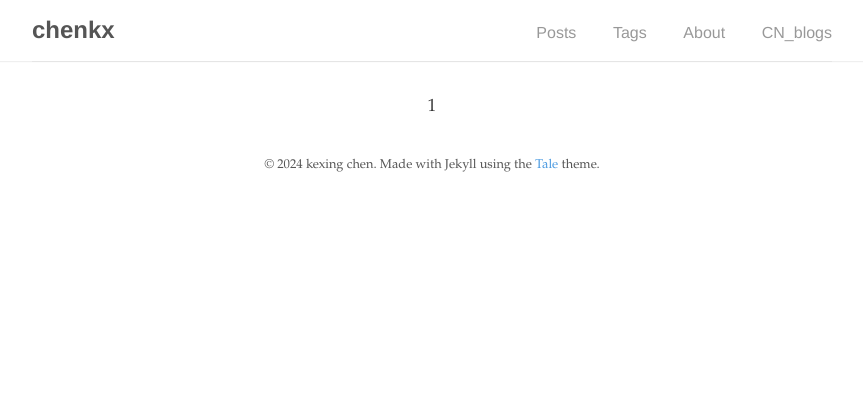
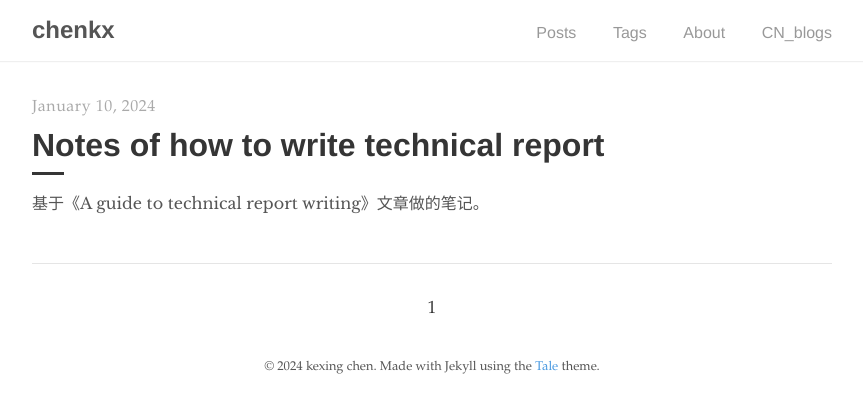
Before and after one commit to ckxkexing/chenkx.github.io, a Jekyll site: the page built from index.html, in a window 1280 px wide. Shown: the top 413 px of the page, without its empty margins (208-1071 px from the left). Built offline with Jekyll 4.4.1, drawn with Linux system fonts in a browser that asks for light colours; the list of posts is cut into pages by our own code; part of the change alters nothing that is shown.

Commit message:
add notes of how to write tech report

```diff
--- a/_config.yml
+++ b/_config.yml
@@ -14,6 +14,7 @@ author:
 
 # Build settings
 markdown:       kramdown
+highlighter:    rouge
 include:
   - _pages
 
--- /dev/null
+++ b/_posts/2024-01-10-notes-of-how-to-write-technical-report.md
@@ -0,0 +1,200 @@
+---
+layout: post
+title: "Notes of how to write technical report"
+author: "chenkexing"
+tags: "Technical Report"
+excerpt_separator: <!--more-->
+---
+
+基于《A guide to technical report writing》文章做的笔记。
+<!--more-->
+
+# 1. What makes a good technical report?
+
+There are ``10 suggests`` that good report writing which should be generally applied (but broken if necessary). Notice that the first law is repeated (the first and the last law) because it's a law which shouldn't be broken.
+
+1. Produce the report for your reader(s)
+2. keep the report as short as possible
+3. organise information for the convenience of the reader
+4. include accurate references
+5. ensure your writing is accurate, concise and straightforward
+6. include diagrams with the right labels in the right place for your reader
+7. make sure your summary gives the whole picture in brief
+8. check the report for technical errors, typing errors and inconsistency
+9. consider design as well as content
+10. produce the report for you reader(s)
+
+# 2. Objectives
+First of all, you have to set the objectives for your report before you start writing. And the objectives should identify:
+- ``who`` you're producing the report for
+- ``why`` you're producing the report
+- ``what`` information you're covering
+
+If we do not clear objectives, would make report unclear. A report which tried to be both a specification of a machine and a report on the results of using a machine left readers in confusion, as it didn't provide a precise specification or a satisfactory conclusion.
+
+Knowing your reader should determine your approach, the technical content and style of your writing. You should ask yourself the following question:
+
+- What does the reader ``already know`` about the subject?
+- What do you ``need to tell`` the reader?
+- Why does a particular reader need this particular report?
+- What is the ``desired response`` from the reader?
+- How can you ``bridge the gap`` between what the reader knows already and what they need to know, in order to produce the desired response?
+- What level of formality is appropriate? (a short emailed report to a colleague will be less formal than a report for a managing director of another company)
+
+By the way, reports are often written for multiple readers, for example, technical and financial managers. Writing two separate reports would be time-consuming and risk offending people who are not party to all of the information.
+
+One solution to this problem is strategic use of ``appendices``.
+
+# 3. Format
+
+Once the objectives have been established, start organising the information available. As you find material, put it into one of three categories:
+
+1. important information that is relevant to the objectives.
+2. borderline information which might be useful to some readers or support more important material
+3. information which may be interesting to you, but is not relevant to the objectives.
+
+Set aside the third category of information to check it later. Material in the first category should be included in the main body of the report. Material in the second category should be included in appendices.
+
+## Appendices
+
+Thinking about appendices at an early stage. Appendices should be used to remove from the main text all information which is not needed by the majority of readers.
+
+# 4. Writing
+
+A well-written report is easier to read, makes your meaning clear and builds the reader's confidence in what you are saying.
+
+## Spelling
+
+When you've completed a section of the report, check it for spelling errors. If you're relying on a spellchecker programme, watch out for the following errors which may not be picked up:
+
+- Using the wrong word: Such as 'Not' and 'now'
+- Technical words
+- New technical words: Where both variants are still used, go for one word, as hyphens tend to clutter up the text. For example, use "cybersecurity" than "cyber-security", use "email" than "e-mail".
+
+## Punctuation
+
+Commas — can transform the meaning of sentences.
+
+Hyphens — Do use hyphens if not using them will lead to anbiguous meaning. For example, 'a cross-section of staff' vs 'a cross section of staff'.
+
+## Sentences
+
+Good style involves varying sentence length. A long technical explanation, which mentions somewhere in the middle that maintenance costs can be reduced, risks the important point ``being lost``.
+
+``Short sentences`` provide a clear, easy-to-read style for factual information. Where information needs to be compared with other information, ``longer sentences`` can work better.
+
+## Paragraphs
+
+段落既要统一内容，又要使文档更具有可读性。
+一页分成多段，能鼓励读者继续阅读，而一长段的内容则可能被丢弃。
+
+Paragraphs should unify content, but also be used to make the document more readable. Several paragraphs on a page with resulting spaces encourage reading, while a long block of text if off-putting.
+
+## Formality
+
+- Reports are formal documents, but that doesn't mean you have to use ``overly complex words`` or grammar.
+	- 'send' rather than 'dispatch'
+	- 'finish' rather than 'draw to a conclusion'.
+- Writing in an impersonal style can also make sentences difficult to read. e.g. 'It was immediately apparent to the writers...'. Use the more straightforward active voice: "I recommend" or "We recommend".
+
+## Example
+
+**Origin:**
+
+> At present on the XYZ sub-station we have no facility to supply 12000 amps required for the new plant from the existing spare O.C.B.'s, this will require the removal of some of the old existing oil circuit breakers and replacing with new vacuum circuit breakers(VCBs) since we cannot uprate the existing VWX rquipment which is of course 1937 vintage, the proposal for this would be as follows.
+
+**Revised example:**
+
+> On the XYZ sub-station board, we are unable at present to meet the demand(1200 amperes per phase) required to operate the new plant using the existing oil circuit breakers (OCBs). Spares are not available and the old equipment cannot be uprated.
+>
+> We therefore suggest replacing some of the existing switchgear with new vacuum circuit breakers(VCBs). The proposal is costed below.
+
+**修改的地方**
+
+1. move 'at present' so emphasis is on the substation board
+2. replace unnecessarily complex language 'we have no facility' with 'we are unable to'
+3. amps is not a recognised abbreviation for amperes
+4. spell out acronym before using it (OCB)
+5. break up text into shorter sentences and paragraphs for ease of reading
+
+
+# 5. Diagrams
+
+Diagrams — include tables, graphs, photographs and line drawings — are an essential part of many technical reports.
+
+They can summarise a lot of information or clarify a situation or complex details in a way that continuous text can't.
+
+## Positioning 位置
+
+Most readers do not like to have their reading ``interrupted`` to search for a related diagram.
+
+If you want readers to pay attention to you diagrams, you need to position them in the right place ——where they are needed. That means positioning a diagram close to the text that refers to it, or if it is supplementary information only, in an appendix.
+
+## Tables 表格
+
+Tables can bring together a great deal of information for the reader when presented effectively. The use of space, in particular, can make the table easier to read.
+
+Tips for creating space in your tables
+
+- Put units and ``powers of ten`` in column headings
+- ``Group together similar items``, e.g. in annual financial breakdown, you could group together months in quarters (January-March)
+- ``Think about how much detail your reader needs.`` Do they need the exact figures or can they be rounded? Do they need all the data or can some be omitted/put in an appendix?
+
+## Graphs
+
+Graphs are used to show trends or give accurate technical information. If graphs are to be compared, use the same scale for each.
+
+## Diagram references
+
+表格需要在文本中被引用出现。第一个数字为章节号，第二个数字则为顺序小数。
+
+> For example, Figure 3.7 is the seventh diagram in section three of the report.
+
+## Checklist for diagrams
+
+- Does it give the reader the required information?
+- Is it easy to use?
+- Does it look attractive?
+
+# 6. Finishing the report
+
+“总结”、“概述”章节一般是放在文章的末尾写的。
+
+## Summaries
+
+A summary gives a general picture of the report for those who want to be reminded of ``what they have read`` of for those who will never read the whole report.
+
+It makes the report's 'answer', its conclusions and recommendations immediately available.
+
+For this reason, it's the section that is read by the ``majority`` and the most senior readers(often ``the decision makers``) who might not have the time or interest to look into the detail.
+
+``Tips`` on writing your summary:
+
+- Keep it ``under 250 words`` for a report of up to 50 pages. You may need to start with too many words and edit down.
+- ``Give enough background`` information for your summary to make sense to a reader who hasn't read the whole report.
+- Comment on major findings and highlight conclusions of importance.
+- Use continuous prose — diagrams in summaries are rare. - 使用文本，而不是图表进行总结。
+
+## Abstracts
+
+Abstracts are used to ``bring together the report and potential readers,`` attracting readers who might not necessarily consider the report relevant to them.
+
+The abstract selects areas of ``interest covered`` by the report and may include a list of ``key words``, so that your report is more discoverable.
+
+## Title page
+
+As the title page is the first page that the reader will see, make sure it includes the relevant details:
+
+- Title
+- Author's name
+- Report reference number
+- Date
+- Classification(confidential, etc) if appropriate
+
+## Checking
+
+Give your report a final check, as an error-free document will strengthen its credibility. Where possible, ask two people to check your report:
+1. A technical expert who can assess the amount of explanation given, the validity of data and the logical flow of information.
+2. A non-expert who can check for spelling/grammar errors.
+
+If you're checking your own work, do it with fresh eyes. Leave the report for at least 48 hours after writing it, before you give it that final check. Then it's ready to go!
```
